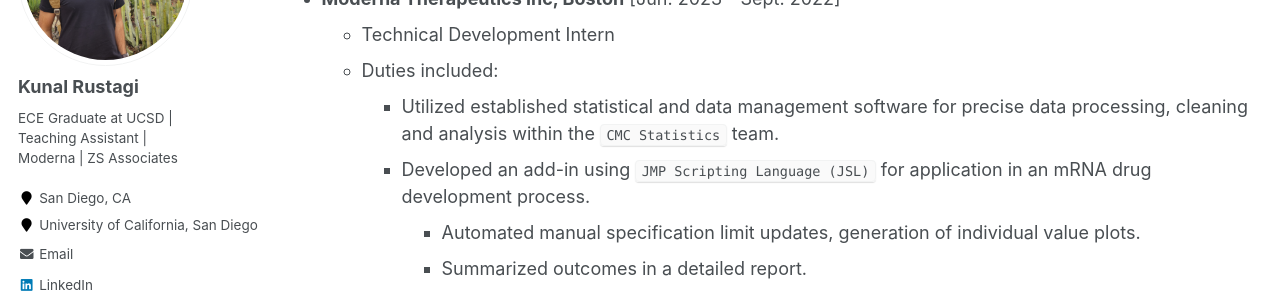
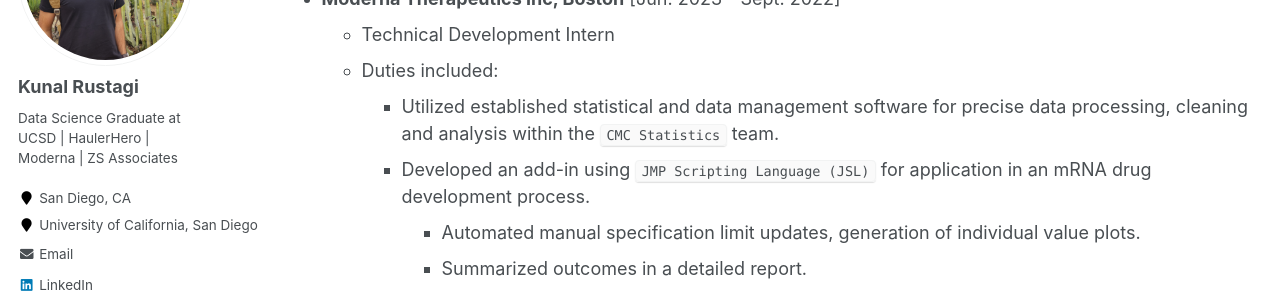
Before and after one commit to kunalrustagi08/kunalrustagi08.github.io, a Jekyll site: the page built from _pages/cv.md, in a window 1280 px wide. Shown: the part 227-522 px from the top of the page. Built offline with Jekyll 4.4.1, drawn with Linux system fonts in a browser that asks for light colours.

Commit message:
technical fixes

```diff
--- a/_config.yml
+++ b/_config.yml
@@ -82,7 +82,7 @@
 author:
   name             : "Kunal Rustagi"
   avatar           : "profile_1.png"
-  bio              : "ECE Graduate at UCSD | Teaching Assistant | Moderna | ZS Associates"
+  bio              : "Data Science Graduate at UCSD | HaulerHero | Moderna | ZS Associates"
   location         : "San Diego, CA"
   employer         : "University of California, San Diego"
   pubmed           : # "https://www.ncbi.nlm.nih.gov/pubmed/?term=john+snow"
```
Also changed, not shown: _pages/cv.md (+0 -2 lines).
